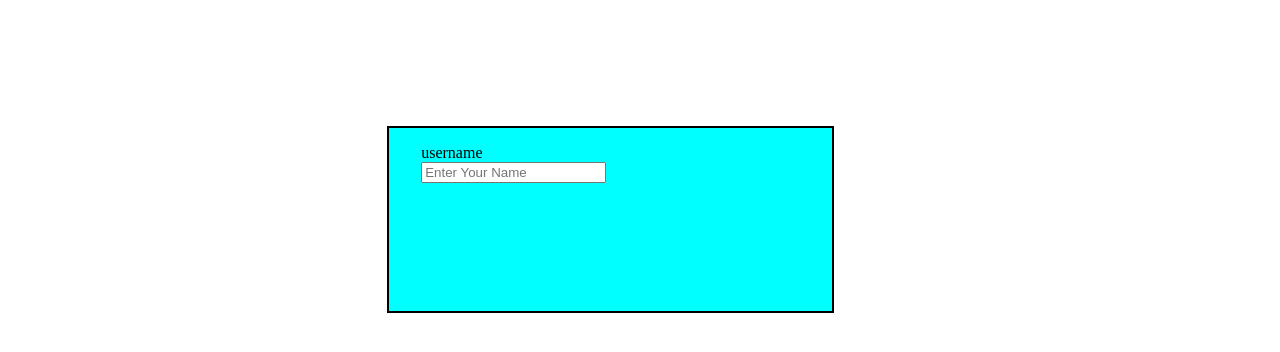
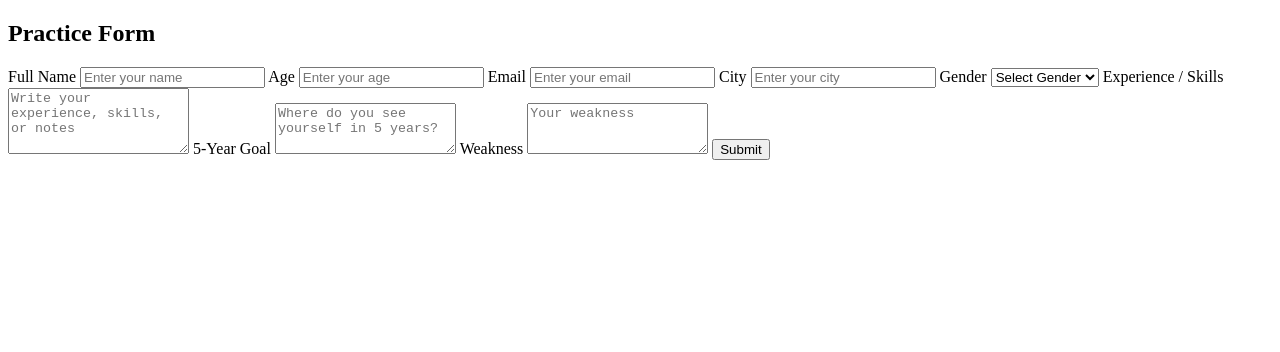
Before and after one commit to nishatar/sample_projects, a plain HTML site: page form.html in a window 1280 px wide. Drawn offline with Linux system fonts and the light colour scheme.

Commit message:
Update form.html

```diff
--- a/form.html
+++ b/form.html
@@ -7,29 +7,60 @@
     <link rel="stylesheet" href="form.css">
 </head>
 <body>
-   <!-- <form target="self">
-    <label for="fname"> first name</label>
-    <input type="text" id="fname" name="fname" value=""><br>
-    <input type="radio" id="html" name="fav_language" value="HTML">
-  <label for="html">HTML</label><br>
-  <input type="radio" id="css" name="fav_language" value="CSS">
-  <label for="css">CSS</label><br>
-  <input type="radio" id="javascript" name="fav_language" value="JavaScript">
-  <label for="javascript">JavaScript</label><br>
-  <label for="fname"> first name</label><br>
-  <input type="text" id="fname" name="fname"><br>
-  <label for="password"> enter your password</label>
-  <input type="password" id="password" name="password">
 
-   </form>
-</form> -->
-<div class="form">
-<form action="">
+    <form id="practiceForm">
+        <h2> Practice Form</h2>
 
-  <label for="name" id="name"> username</label><br>
-  <input type="text" name="name" id="name" placeholder="Enter Your Name">
+        <label for="name">Full Name</label>
+        <input type="text" id="name" placeholder="Enter your name" required>
 
-</form>
-</div>
-</body>
-</html>
+        <label for="age">Age</label>
+        <input type="number" id="age" placeholder="Enter your age" required>
+
+        <label for="email">Email</label>
+        <input type="email" id="email" placeholder="Enter your email" required>
+
+        <label for="city">City</label>
+        <input type="text" id="city" placeholder="Enter your city" required>
+
+        <label for="gender">Gender</label>
+        <select id="gender" required>
+            <option value="">Select Gender</option>
+            <option value="female">Female</option>
+            <option value="male">Male</option>
+            <option value="other">Other</option>
+        </select>
+
+        <label for="experience">Experience / Skills</label>
+        <textarea id="experience" rows="4" placeholder="Write your experience, skills, or notes"></textarea>
+
+        <label for="goals">5-Year Goal</label>
+        <textarea id="goals" rows="3" placeholder="Where do you see yourself in 5 years?"></textarea>
+
+        <label for="weakness">Weakness</label>
+        <textarea id="weakness" rows="3" placeholder="Your weakness"></textarea>
+
+        <button type="submit">Submit</button>
+    </form>
+
+    <script>
+        const form = document.getElementById('practiceForm');
+        form.addEventListener('submit', function(e) {
+            e.preventDefault(); // prevent default submission
+
+            const data = {
+                name: document.getElementById('name').value,
+                age: document.getElementById('age').value,
+                email: document.getElementById('email').value,
+                city: document.getElementById('city').value,
+                gender: document.getElementById('gender').value,
+                experience: document.getElementById('experience').value,
+                goals: document.getElementById('goals').value,
+                weakness: document.getElementById('weakness').value
+            };
+
+            console.log("Form Data Submitted:", data);
+            alert("Form Submitted Successfully! Check console for data.");
+            form.reset();
+        });
+    </script>
```
